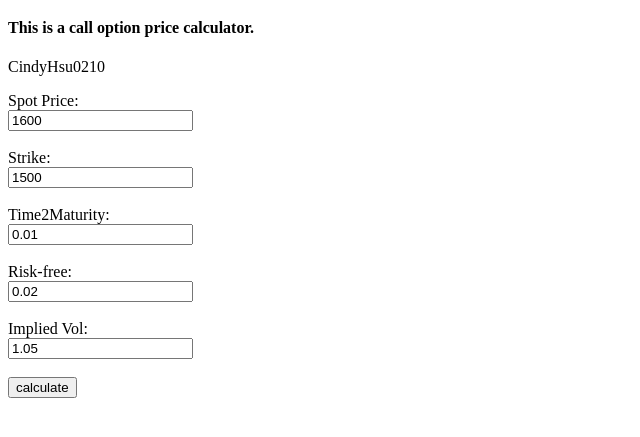
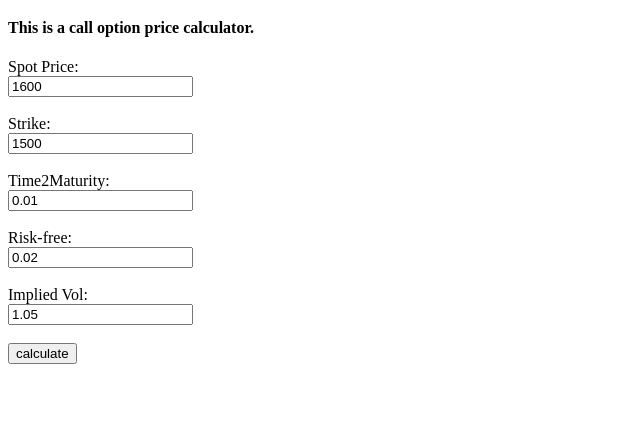
Before and after one commit to SeanChenTaipei/SeanChenTaipei.github.io, a plain HTML site: page index.html in a window 1280 px wide. Shown: the part 61-498 px from the top of the page, without its empty margins (0-640 px from the left). Drawn offline with Linux system fonts and the light colour scheme.

Commit message:
Update index.html

```diff
--- a/index.html
+++ b/index.html
@@ -9,7 +9,6 @@
 <body>
     <h1>Hello, World!</h1>
     <h4>This is a call option price calculator.</h4>
-    <p>CindyHsu0210</p>
     <div>
         <label for="spot">Spot Price:</label><br><input type="number" step=1 name="spot" id="spot" value="1600"><br><br>
         <label for="k">Strike:</label><br><input type="number" step=1 name="k" id="k" value="1500"><br><br>
```
